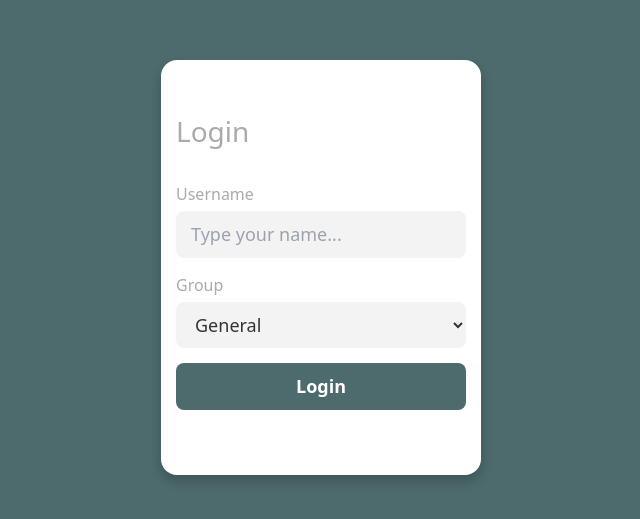
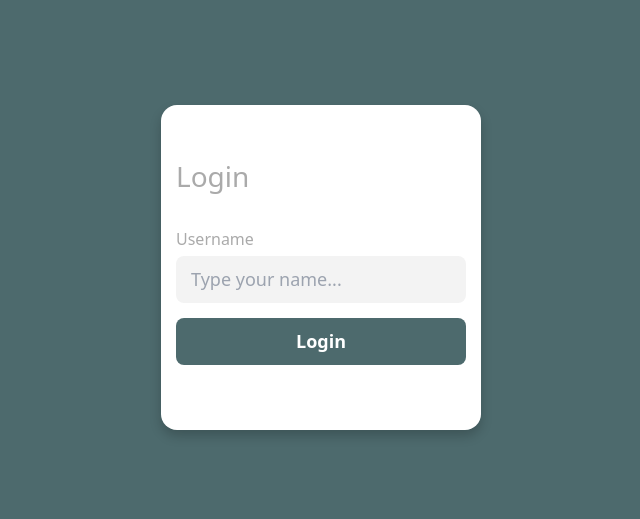
Before and after one commit to gabrielfel1x/vue-realtime-chat, a Vue app: page / in a window 1280 px wide. Shown: the part 165-684 px from the top of the page, without its empty margins (319-959 px from the left). Built offline with nearby package versions, Linux system fonts and the light colour scheme; the HTML template or start-up script is replaced by a standard one.

Commit message:
remove select

```diff
--- a/src/components/LoginForm.vue
+++ b/src/components/LoginForm.vue
@@ -9,12 +9,6 @@
           type="text"
           placeholder="Type your name..."
         />
-        <label for="group">Group</label>
-        <select v-model="inputGroup">
-          <option value="general">General</option>
-          <option value="sports">Sports</option>
-          <option value="technology">Technology</option>
-        </select>
         <input type="submit" value="Login" />
       </div>
     </form>
@@ -25,13 +19,12 @@
 import { ref } from "vue";
 
 const inputUsername = ref("");
-const inputGroup = ref("general");
 
 const emit = defineEmits(["onLogin"]);
 
 function login() {
   if (inputUsername.value) {
-    emit("onLogin", { username: inputUsername.value, group: inputGroup.value });
+    emit("onLogin", { username: inputUsername.value });
     inputUsername.value = "";
   }
 }
```
